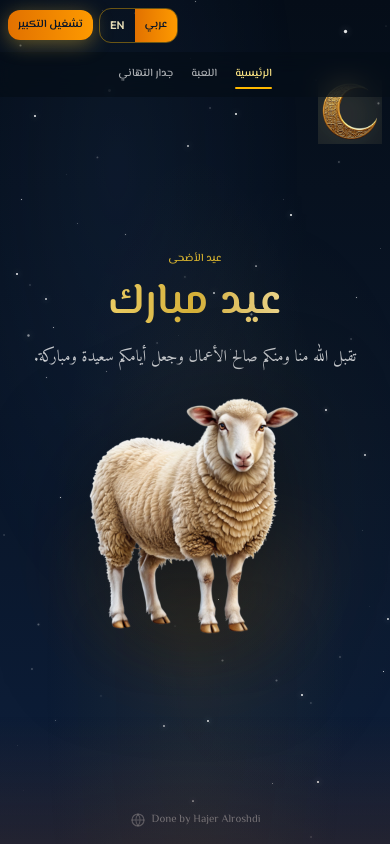
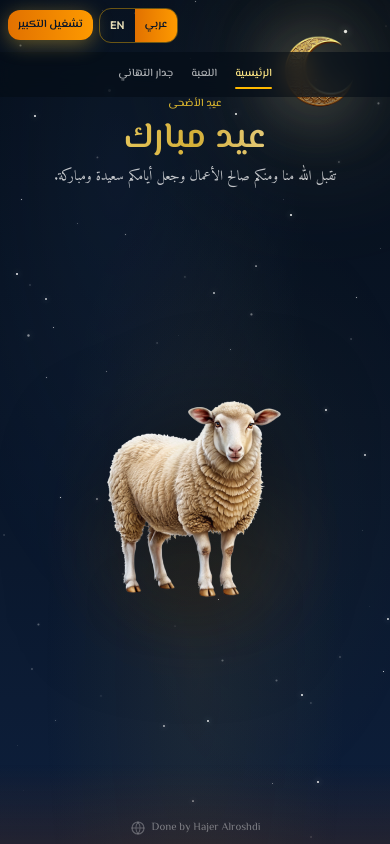
Before and after one commit to alroshdi/EidMubarak, a React (Vite) app: page / in a window 390 px wide. Built offline with nearby package versions, Linux system fonts and the light colour scheme.

Commit message:
Improve home layout and combo scoring for the star game.
Fit the home page in one viewport without scroll, restore the moon display, fix the credit link, and award combo points matching the x3/x4 star badges.

Co-authored-by: Cursor <cursoragent@cursor.com>

```diff
--- a/src/EidAdha3DPage.jsx
+++ b/src/EidAdha3DPage.jsx
@@ -186,7 +186,11 @@ export default function EidAdha3DPage() {
 
   return (
     <div
-      className="relative min-h-svh w-full overflow-x-hidden bg-gradient-to-b from-[#050d18] via-[#0a1628] to-[#0d1f3c] pb-[env(safe-area-inset-bottom)] text-white"
+      className={`relative w-full overflow-x-hidden bg-gradient-to-b from-[#050d18] via-[#0a1628] to-[#0d1f3c] text-white ${
+        activePage === PAGES.home
+          ? 'h-svh overflow-y-hidden'
+          : 'min-h-svh pb-[env(safe-area-inset-bottom)]'
+      }`}
       dir={isRtl ? 'rtl' : 'ltr'}
       lang={lang}
     >
@@ -231,7 +235,7 @@ export default function EidAdha3DPage() {
       <div className="relative z-10 pt-[5.75rem] sm:pt-16">
         <AnimatePresence mode="wait">
           {activePage === PAGES.home && (
-            <motion.div key="home" {...pageTransition}>
+            <motion.div key="home" className="overflow-hidden" {...pageTransition}>
               <HomeHero t={t} isRtl={isRtl} sheepParallax={sheepParallax} />
             </motion.div>
           )}
--- a/src/components/Moon.jsx
+++ b/src/components/Moon.jsx
@@ -3,7 +3,7 @@ import { motion } from 'framer-motion'
 export default function Moon({ parallaxX = 0, parallaxY = 0 }) {
   return (
     <motion.div
-      className="pointer-events-none absolute top-20 right-2 z-10 overflow-hidden sm:top-12 sm:right-[12%] md:top-16"
+      className="pointer-events-none absolute top-8 right-[8%] z-10 sm:top-12 sm:right-[12%] md:top-16"
       initial={{ opacity: 0, y: -40, scale: 0.8 }}
       animate={{ opacity: 1, y: 0, scale: 1 }}
       transition={{ duration: 1.4, ease: [0.22, 1, 0.36, 1] }}
@@ -14,7 +14,7 @@ export default function Moon({ parallaxX = 0, parallaxY = 0 }) {
     >
       {/* Pulse glow */}
       <motion.div
-        className="absolute inset-0 -m-4 rounded-full bg-amber-200/20 blur-3xl sm:-m-8"
+        className="absolute inset-0 -m-8 rounded-full bg-amber-200/20 blur-3xl"
         animate={{
           scale: [1, 1.15, 1],
           opacity: [0.4, 0.7, 0.4],
@@ -35,7 +35,7 @@ export default function Moon({ parallaxX = 0, parallaxY = 0 }) {
       <motion.img
         src="/assets/images/moon.png"
         alt=""
-        className="relative h-16 w-16 object-contain drop-shadow-[0_0_30px_rgba(245,230,168,0.5)] sm:h-28 sm:w-28 md:h-36 md:w-36"
+        className="relative h-20 w-20 select-none object-contain drop-shadow-[0_0_30px_rgba(245,230,168,0.5)] sm:h-28 sm:w-28 md:h-36 md:w-36"
         animate={{ y: [0, -12, 0] }}
         transition={{ duration: 6, repeat: Infinity, ease: 'easeInOut' }}
         draggable={false}
--- a/src/components/Sheep3D.jsx
+++ b/src/components/Sheep3D.jsx
@@ -1,9 +1,9 @@
 import { motion } from 'framer-motion'
 
-export default function Sheep3D({ parallaxX = 0, parallaxY = 0, alt = 'Eid Al Adha sheep' }) {
+export default function Sheep3D({ parallaxX = 0, parallaxY = 0, alt = 'Eid Al Adha sheep', compact = false }) {
   return (
     <motion.div
-      className="relative z-20 mx-auto w-full max-w-[240px] sm:max-w-sm md:max-w-md"
+      className={`relative z-20 mx-auto w-full ${compact ? 'max-w-[200px] sm:max-w-sm md:max-w-md' : 'max-w-[240px] sm:max-w-sm md:max-w-md'}`}
       initial={{ opacity: 0, scale: 0.85, y: 60 }}
       animate={{ opacity: 1, scale: 1, y: 0 }}
       transition={{ duration: 1.2, delay: 0.3, ease: [0.22, 1, 0.36, 1] }}
@@ -43,7 +43,7 @@ export default function Sheep3D({ parallaxX = 0, parallaxY = 0, alt = 'Eid Al Ad
           <motion.img
             src="/assets/images/sheep-3d.png"
             alt={alt}
-            className="relative mx-auto w-full max-w-[220px] object-contain drop-shadow-[0_20px_50px_rgba(0,0,0,0.5)] sm:max-w-[320px] md:max-w-[380px]"
+            className={`relative mx-auto w-full object-contain drop-shadow-[0_20px_50px_rgba(0,0,0,0.5)] ${compact ? 'max-h-[32vh] max-w-[180px] sm:max-h-none sm:max-w-[320px] md:max-w-[380px]' : 'max-w-[220px] sm:max-w-[320px] md:max-w-[380px]'}`}
             draggable={false}
             whileHover={{ scale: 1.02 }}
             transition={{ type: 'spring', stiffness: 200, damping: 20 }}
--- a/src/components/game/StarGame.jsx
+++ b/src/components/game/StarGame.jsx
@@ -90,13 +90,12 @@ export default function StarGame({ copy, isRtl, fullPage = false }) {
       if (!star || star.collected) return
 
       const now = Date.now()
+      const inCombo = now - lastCollectRef.current < COMBO_WINDOW_MS
       let nextCombo = 1
-      if (now - lastCollectRef.current < COMBO_WINDOW_MS) {
+      if (inCombo) {
         nextCombo = combo + 1
         setComboFlash(true)
         setTimeout(() => setComboFlash(false), 600)
-      } else {
-        nextCombo = 1
       }
       lastCollectRef.current = now
       setCombo(nextCombo)
@@ -104,8 +103,10 @@ export default function StarGame({ copy, isRtl, fullPage = false }) {
       if (comboTimeoutRef.current) clearTimeout(comboTimeoutRef.current)
       comboTimeoutRef.current = setTimeout(() => setCombo(0), COMBO_WINDOW_MS)
 
+      const points = combo >= 3 ? combo : 1
+
       playCollectSound(nextCombo)
-      addScore(nextCombo >= 3 ? 2 : 1)
+      addScore(points)
 
       setParticles((p) => [...p, { id: starId, x: star.x, y: star.y }])
       setStars((prev) =>
--- a/src/components/layout/HomeHero.jsx
+++ b/src/components/layout/HomeHero.jsx
@@ -5,17 +5,17 @@ import Sheep3D from '../Sheep3D'
 export default function HomeHero({ t, isRtl, sheepParallax }) {
   return (
     <main
-      className={`relative flex min-h-[calc(100svh-5.75rem)] flex-col items-center justify-center px-3 py-8 pb-20 sm:min-h-[calc(100svh-3.5rem)] sm:px-6 sm:py-12 sm:pb-12 md:px-8 ${isRtl ? 'font-arabic-body' : ''}`}
+      className={`relative flex h-[calc(100svh-5.75rem)] flex-col overflow-hidden px-3 sm:h-[calc(100svh-4rem)] sm:px-6 md:px-8 ${isRtl ? 'font-arabic-body' : ''}`}
     >
       <motion.header
-        className="mb-6 text-center sm:mb-8"
+        className="shrink-0 pt-1 text-center sm:pt-2"
         initial={{ opacity: 0, y: 30 }}
         animate={{ opacity: 1, y: 0 }}
         transition={{ duration: 1, ease: [0.22, 1, 0.36, 1] }}
         key={isRtl ? 'ar' : 'en'}
       >
         <motion.p
-          className={`mb-2 text-[11px] text-amber-300/80 sm:text-sm ${isRtl ? 'font-arabic-display text-sm font-medium tracking-normal sm:text-lg' : 'font-body uppercase tracking-[0.25em] sm:tracking-[0.35em]'}`}
+          className={`mb-1 text-[11px] text-amber-300/80 sm:mb-2 sm:text-sm ${isRtl ? 'font-arabic-display text-sm font-medium tracking-normal sm:text-lg' : 'font-body uppercase tracking-[0.25em] sm:tracking-[0.35em]'}`}
           initial={{ opacity: 0 }}
           animate={{ opacity: 1 }}
           transition={{ delay: 0.2 }}
@@ -23,7 +23,7 @@ export default function HomeHero({ t, isRtl, sheepParallax }) {
           {t.occasion}
         </motion.p>
         <motion.h1
-          className={`bg-gradient-to-r from-amber-200 via-[#d4af37] to-amber-100 bg-clip-text font-semibold text-transparent ${isRtl ? 'font-arabic-display text-[2.75rem] leading-tight sm:text-7xl md:text-8xl' : 'font-display text-3xl tracking-wide sm:text-5xl md:text-6xl lg:text-7xl'}`}
+          className={`bg-gradient-to-r from-amber-200 via-[#d4af37] to-amber-100 bg-clip-text font-semibold text-transparent ${isRtl ? 'font-arabic-display text-[2.25rem] leading-tight sm:text-7xl md:text-8xl' : 'font-display text-3xl tracking-wide sm:text-5xl md:text-6xl lg:text-7xl'}`}
           initial={{ opacity: 0, scale: 0.9 }}
           animate={{ opacity: 1, scale: 1 }}
           transition={{ duration: 1, delay: 0.15, ease: [0.22, 1, 0.36, 1] }}
@@ -31,7 +31,7 @@ export default function HomeHero({ t, isRtl, sheepParallax }) {
           {t.heading}
         </motion.h1>
         <motion.p
-          className={`mx-auto mt-3 max-w-lg px-1 text-white/75 sm:mt-4 ${isRtl ? 'font-arabic-body text-base leading-[1.9] sm:text-xl md:text-2xl' : 'font-body text-sm leading-relaxed sm:text-base md:text-lg'}`}
+          className={`mx-auto mt-1 max-w-lg px-1 text-white/75 sm:mt-4 ${isRtl ? 'font-arabic-body text-sm leading-[1.75] sm:text-xl md:text-2xl' : 'font-body text-sm leading-relaxed sm:text-base md:text-lg'}`}
           initial={{ opacity: 0, y: 16 }}
           animate={{ opacity: 1, y: 0 }}
           transition={{ duration: 0.9, delay: 0.4 }}
@@ -40,14 +40,17 @@ export default function HomeHero({ t, isRtl, sheepParallax }) {
         </motion.p>
       </motion.header>
 
-      <Sheep3D
-        parallaxX={sheepParallax.x}
-        parallaxY={sheepParallax.y}
-        alt={t.sheepAlt}
-      />
+      <div className="flex min-h-0 flex-1 items-center justify-center">
+        <Sheep3D
+          parallaxX={sheepParallax.x}
+          parallaxY={sheepParallax.y}
+          alt={t.sheepAlt}
+          compact
+        />
+      </div>
 
       <motion.div
-        className={`absolute bottom-4 left-0 right-0 flex items-center justify-center gap-2 px-3 text-center text-[11px] sm:bottom-8 sm:px-0 sm:text-sm ${isRtl ? 'font-arabic-display' : 'font-body'}`}
+        className={`relative z-30 shrink-0 pb-[max(0.5rem,env(safe-area-inset-bottom))] pt-2 text-center text-[11px] sm:pb-3 sm:pt-4 sm:text-sm ${isRtl ? 'font-arabic-display' : 'font-body'}`}
         initial={{ opacity: 0 }}
         animate={{ opacity: 1 }}
         transition={{ duration: 1, delay: 0.8 }}
@@ -56,7 +59,7 @@ export default function HomeHero({ t, isRtl, sheepParallax }) {
           href="https://alroshdi.github.io/hajersystems/"
           target="_blank"
           rel="noopener noreferrer"
-          className="group flex flex-wrap items-center justify-center gap-1.5 text-white/40 transition-colors hover:text-amber-200/80 sm:gap-2"
+          className="group relative z-30 mx-auto flex flex-wrap items-center justify-center gap-1.5 px-3 text-white/40 transition-colors hover:text-amber-200/80 sm:gap-2 sm:px-0"
           aria-label="Visit Hajer Alroshdi website"
         >
           <span>Done by Hajer Alroshdi</span>
@@ -77,7 +80,7 @@ export default function HomeHero({ t, isRtl, sheepParallax }) {
       </motion.div>
 
       <div
-        className="pointer-events-none absolute bottom-0 left-0 right-0 h-32 bg-gradient-to-t from-amber-900/20 to-transparent"
+        className="pointer-events-none absolute bottom-0 left-0 right-0 h-20 bg-gradient-to-t from-amber-900/20 to-transparent sm:h-32"
         aria-hidden
       />
     </main>
```
